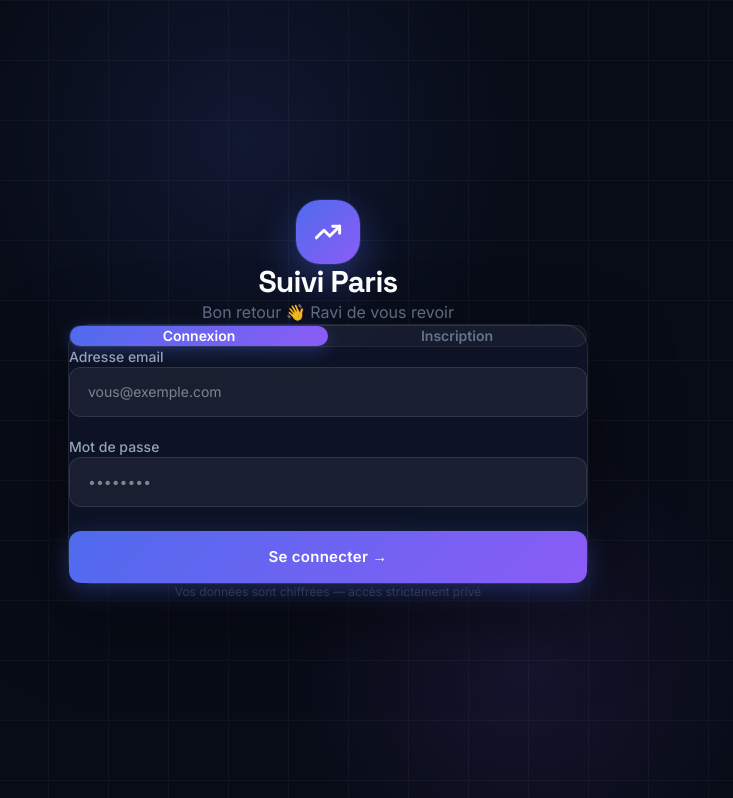
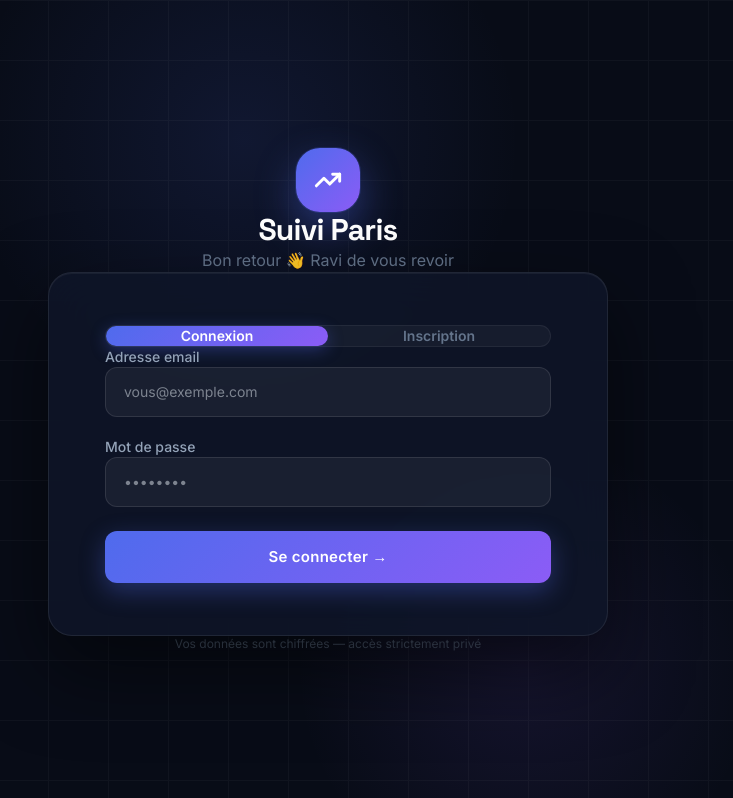
Before and after one commit to julespkrai/suivi-paris-front, a Next.js app: page /login in a window 1280 px wide. Shown: the whole page, without its empty margins (312-1045 px from the left). Built offline with nearby package versions, Linux system fonts and the light colour scheme; no server answers.

Commit message:
design: padding interieur carte augmente 56px

```diff
--- a/app/login/page.tsx
+++ b/app/login/page.tsx
@@ -72,7 +72,7 @@ export default function LoginPage() {
       </div>
 
       {/* Carte principale */}
-      <div ref={cardRef} className="relative z-10 w-full" style={{ maxWidth: '520px' }}>
+      <div ref={cardRef} className="relative z-10 w-full" style={{ maxWidth: '560px' }}>
 
         {/* Logo */}
         <div className="flex flex-col items-center mb-10">
@@ -90,11 +90,12 @@ export default function LoginPage() {
         </div>
 
         {/* Card formulaire */}
-        <div className="rounded-3xl p-10" style={{
+        <div className="rounded-3xl" style={{
           background: 'rgba(15, 22, 40, 0.85)',
           backdropFilter: 'blur(20px)',
           border: '1px solid rgba(255,255,255,0.08)',
-          boxShadow: '0 32px 80px rgba(0,0,0,0.5), inset 0 1px 0 rgba(255,255,255,0.05)'
+          boxShadow: '0 32px 80px rgba(0,0,0,0.5), inset 0 1px 0 rgba(255,255,255,0.05)',
+          padding: '52px 56px'
         }}>
 
           {/* Toggle Connexion / Inscription */}
```
